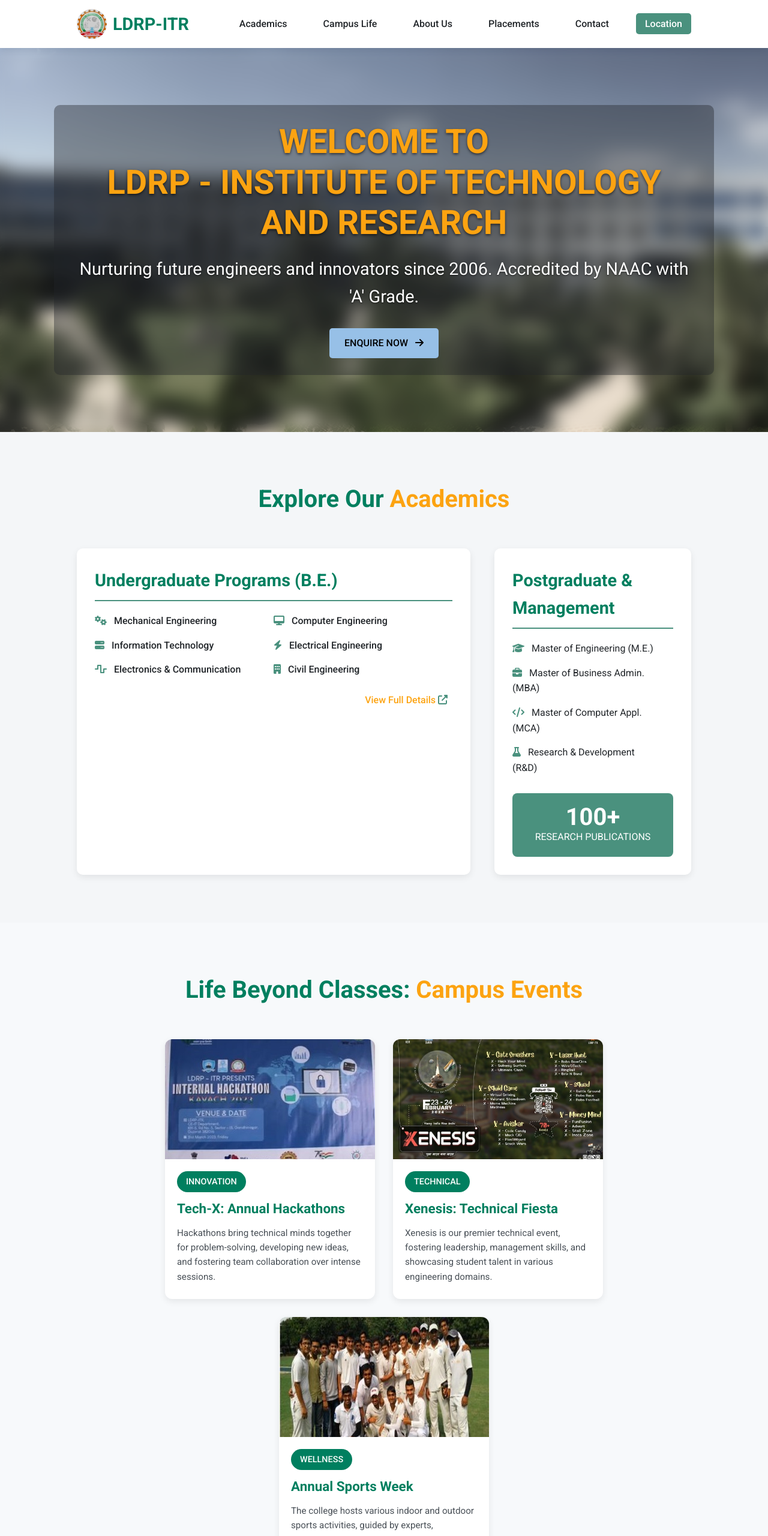
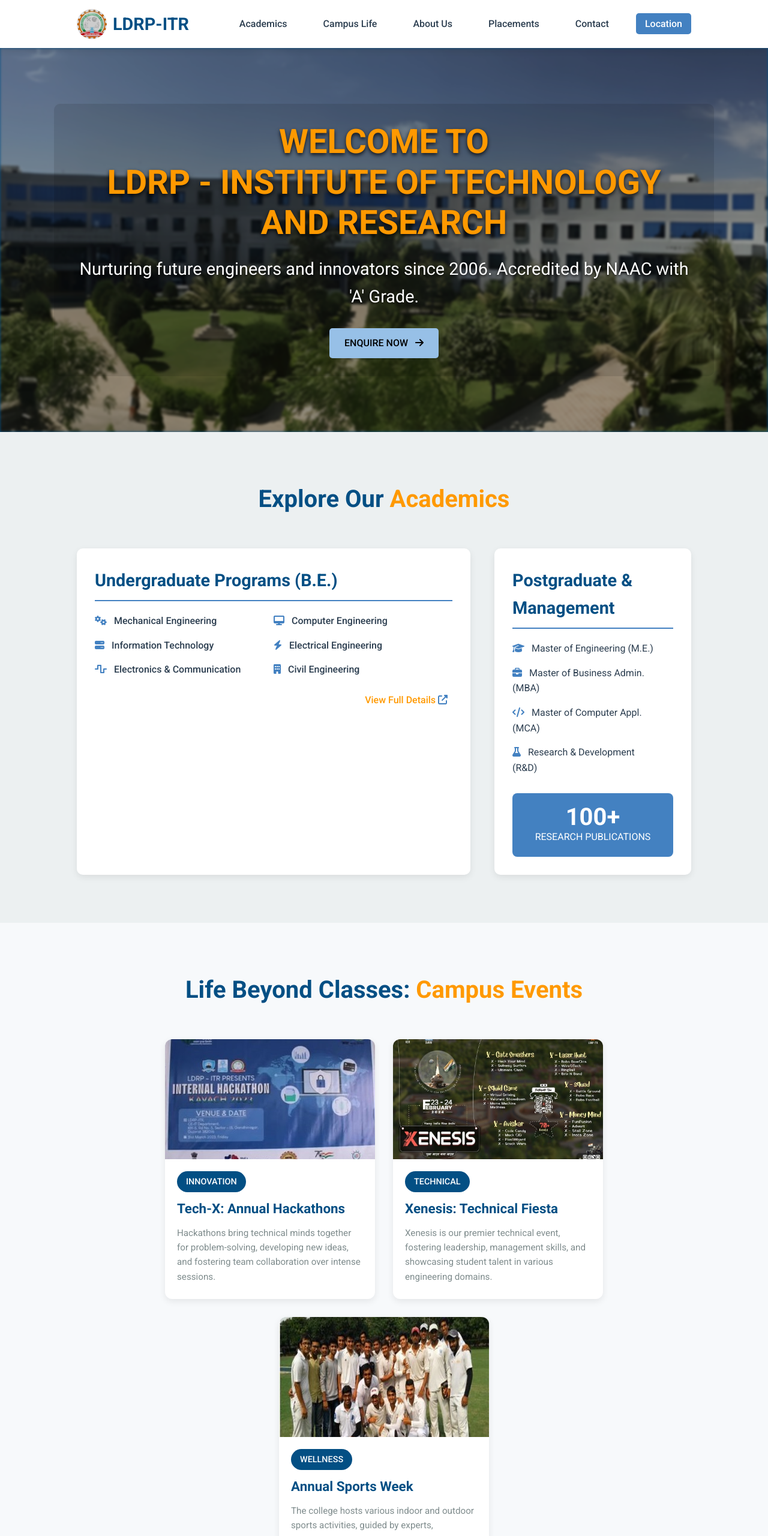
Before and after one commit to Hasya1505/ldrp-demo-webpage, a plain HTML site: page index.html in a window 1280 px wide. Shown: the top 2560 px of the page at 60% size. Drawn offline with Linux system fonts and the light colour scheme.

Commit message:
Update style2.css

```diff
--- a/style2.css
+++ b/style2.css
@@ -1,14 +1,15 @@
 /*
- * 🌟 REBUILT CSS - Professional Green/Gold Theme 🌟
- * Original structure maintained with updated color scheme and cleanup.
+ * 🌟 REBUILT CSS - Sky Blue/Soft Orange Theme 🌟
+ * Color scheme updated to a lighter, refreshing palette.
+ * Hero section adjusted for full image visibility on all devices.
  *
  * New Color Palette:
- * --primary-color: #007f5f (Deep Forest Green)
- * --secondary-color: #4a917e (Muted Teal/Green)
- * --accent-color: #fca311 (Vibrant Gold/Mustard)
- * --text-dark: #212529 (Near Black)
- * --text-light: #495057 (Dark Gray)
- * --bg-light: #f4f6f8 (Lightest Gray/Off-White)
+ * --primary-color: #034f84 (Deep Sky Blue/Navy)
+ * --secondary-color: #4381c1 (Lighter Sky Blue)
+ * --accent-color: #ff9900 (Soft Orange/Gold for emphasis)
+ * --text-dark: #2c3e50 (Dark Blue-Gray)
+ * --text-light: #7f8c8d (Medium Gray)
+ * --bg-light: #ecf0f1 (Very Light Gray/Off-White)
  * --bg-white: #ffffff
  */
 
@@ -24,15 +25,15 @@
 }
 
 :root {
-    /* Primary brand colors */
-    --primary-color: #007f5f; /* Deep Forest Green */
-    --secondary-color: #4a917e; /* Muted Teal/Green */
-    --accent-color: #fca311; /* Vibrant Gold/Mustard for emphasis */
+    /* Primary brand colors (Sky Blue Theme) */
+    --primary-color: #034f84; /* Deep Sky Blue/Navy */
+    --secondary-color: #4381c1; /* Lighter Sky Blue */
+    --accent-color: #ff9900; /* Soft Orange/Gold for emphasis */
 
     /* Text & Backgrounds */
-    --text-dark: #212529; /* Near Black */
-    --text-light: #495057; /* Dark Gray */
-    --bg-light: #f4f6f8; /* Lightest Gray/Off-White */
+    --text-dark: #2c3e50; /* Dark Blue-Gray */
+    --text-light: #7f8c8d; /* Medium Gray */
+    --bg-light: #ecf0f1; /* Very Light Gray/Off-White */
     --bg-white: #ffffff;
     --shadow: 0 4px 12px rgba(0, 0, 0, 0.08);
 }
@@ -44,7 +45,7 @@ body {
 
 section {
     padding: 80px 10%;
-    margin-bottom: 0; /* Ensures sections abut cleanly */
+    margin-bottom: 0;
 }
 
 /* --- Typography & Elements --- */
@@ -73,7 +74,7 @@ section {
 }
 
 .main-cta-btn:hover {
-    background-color: #e59200; /* Darker Gold */
+    background-color: #e58700; /* Darker Orange */
     box-shadow: var(--shadow);
 }
 
@@ -86,7 +87,7 @@ section {
 }
 
 .secondary-btn:hover {
-    background-color: #006048; /* Darker Green */
+    background-color: #023a63; /* Darker Navy */
 }
 
 /* --- 1. HEADER & NAVIGATION --- */
@@ -147,78 +148,71 @@ header {
 }
 
 .cta-btn-nav:hover {
-    background-color: #79ac9e; /* Lighter Secondary */
+    background-color: #6a9bd6; /* Lighter Secondary */
 }
 
 .menu-toggle {
     font-size: 1.8rem;
     cursor: pointer;
-    display: none; /* Hide on desktop */
+    display: none;
 }
 
 /* --- 2. HERO SECTION --- */
 .hero-section {
+    position: relative;
     padding: 0;
     height: 80vh;
-    background-image: url('bgimg.jpeg');
-    background-size: cover;
-    background-position: center;
     display: flex;
     align-items: center;
     justify-content: center;
     text-align: center;
-    position: relative;
-    overflow: hidden; /* Added for clean overlay handling */
-    background-color: #000; /* fallback */
+    overflow: hidden;
+    /* Removed background-image from .hero-section to fully control it with overlay */
+    background-color: var(--primary-color); /* Fallback color */
 }
 
-/* Updated overlay for better visual effect and color blending */
+/* Adjusted overlay to show image clearly with minimal blur for 'full image' request */
 .bgimg-overlay {
     position: absolute;
     inset: 0;
-    background-image: inherit; /* Inherit the image from .hero-section */
+    background-image: url('bgimg.jpeg'); /* Image source */
     background-size: cover;
     background-position: center center;
     background-repeat: no-repeat;
-    filter: blur(14px) grayscale(50%); /* Added grayscale for warm tone */
-    transform: scale(1.04);
+    background-attachment: scroll;
+    filter: blur(2px) brightness(0.6); /* Minimal blur, darker filter for text readability */
+    transform: scale(1.0); /* No scale, showing full image/background area */
     z-index: 0;
 }
 
 .hero-content {
     position: relative;
     z-index: 1;
-    padding: 28px;
+    padding: 30px;
     width: 100%;
     max-width: 1100px;
     box-sizing: border-box;
-    /* Added subtle dark overlay to ensure text is readable */
-    background-color: rgba(33, 37, 41, 0.4);
+    /* Transparent background to focus on text */
+    background-color: rgba(0, 0, 0, 0.1);
     border-radius: 10px;
 }
 
 .hero-content h1 {
     font-size: 3.5rem;
-    color: var(--accent-color); /* Used Gold for highlight */
+    color: var(--accent-color);
     line-height: 1.2;
     margin-bottom: 20px;
     text-transform: uppercase;
-    display: flex;
-    align-items: center;
-    justify-content: center;
-    /* Added text shadow for visibility against image */
-    text-shadow: 0 2px 4px rgba(0, 0, 0, 0.6);
+    text-shadow: 0 3px 6px rgba(0, 0, 0, 0.8); /* Stronger shadow for image contrast */
 }
 
 .hero-content p {
     font-size: 1.8rem;
-    color: var(--bg-white); /* White text for contrast */
+    color: var(--bg-white);
     margin-bottom: 30px;
-    display: flex;
-    align-items: center;
-    justify-content: center;
-    text-shadow: 0 1px 3px rgba(0, 0, 0, 0.6);
+    text-shadow: 0 2px 4px rgba(0, 0, 0, 0.8);
 }
+
 
 /* --- 3. ACADEMICS SECTION --- */
 .academics-section {
@@ -426,17 +420,16 @@ header {
 /* --- Dashboard / Custom Styles (Keeping original 'Inter' font reference) --- */
 @import url('https://fonts.googleapis.com/css2?family=Inter:wght@100..900&display=swap');
 body {
-    font-family: 'Inter', sans-serif; /* Using Inter font */
-    background-color: #f7f9fb; /* Slightly updated light background */
+    font-family: 'Inter', sans-serif;
+    background-color: #f7f9fb;
 }
-/* Removed duplicate body rule, kept font-family/bg-color update */
 
 /* Custom Scrollbar for better aesthetics */
 .data-table-container::-webkit-scrollbar {
     height: 8px;
 }
 .data-table-container::-webkit-scrollbar-thumb {
-    background-color: #a7f3d0; /* Soft Green color */
+    background-color: #a7d9f3; /* Light Sky Blue color */
     border-radius: 10px;
 }
 
@@ -545,7 +538,7 @@ body {
 
 .contact-form-block input:focus, .contact-form-block textarea:focus {
     border-color: var(--secondary-color);
-    box-shadow: 0 0 5px rgba(74, 145, 126, 0.5); /* Secondary color shadow */
+    box-shadow: 0 0 5px rgba(67, 129, 193, 0.5); /* Secondary color shadow */
     outline: none;
 }
 
@@ -593,7 +586,7 @@ footer {
     text-align: center;
     background-color: var(--bg-light);
     border: 1px solid #ddd;
-    display: none; /* Hidden by default, shown by JavaScript */
+    display: none;
     box-shadow: 0 2px 4px rgba(0, 0, 0, 0.05);
     font-size: 1rem;
 }
@@ -723,7 +716,8 @@ footer {
     }
 
     .bgimg-overlay {
-        filter: blur(6px) grayscale(50%); /* Adjusted blur and kept grayscale */
+        /* On mobile, ensure the image is prominent, slightly less blur */
+        filter: blur(1px) brightness(0.65);
         transform: none;
         background-position: center top;
         background-attachment: scroll;
```
